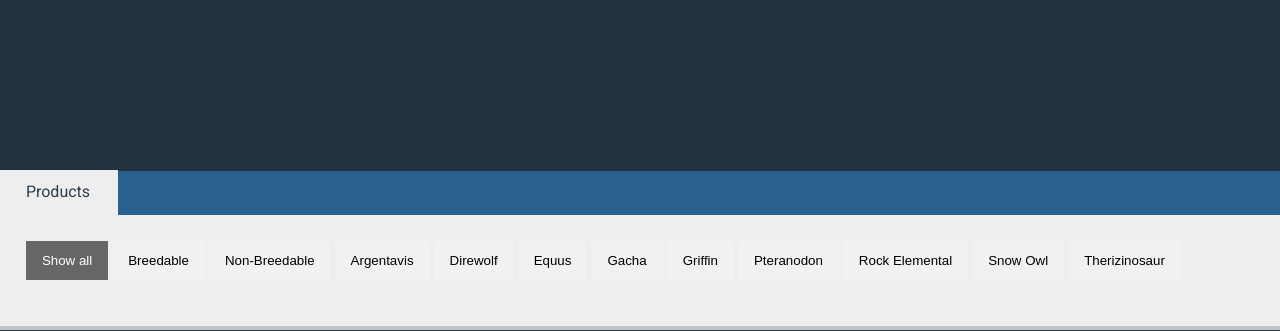
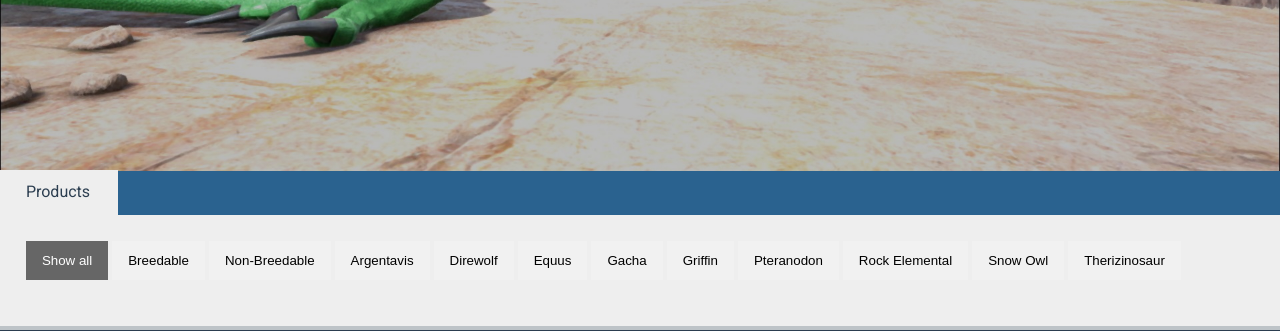
Before and after one commit to maelstrom-filbert/shop, a plain HTML site: page index.html in a window 1280 px wide. Shown: the part 469-800 px from the top of the page. Drawn offline with Linux system fonts and the light colour scheme; no server answers.

Commit message:
Update index.html

```diff
--- a/index.html
+++ b/index.html
@@ -16,7 +16,7 @@
   </head>
   <body>
 
-    <div class="hero-image" style="background-image: linear-gradient(rgba(0, 0, 0, 0.2), rgba(0, 0, 0, 0.2)), url('raw.githubusercontent.com/maelstrom-filbert/shop/master/images/bg_1.jpg');">
+    <div class="hero-image" style="background-image: linear-gradient(rgba(0, 0, 0, 0.2), rgba(0, 0, 0, 0.2)), url('https://raw.githubusercontent.com/maelstrom-filbert/shop/master/images/bg_1.jpg');">
       <div class="hero-text">
         <h1 style="font-family: 'Sacramento';">Shop Filbert</h1>
         <p class="not-on-mobile" style="font-family: 'Sacramento'; font-size:30px;">— One stop dino shop —</p>
```
